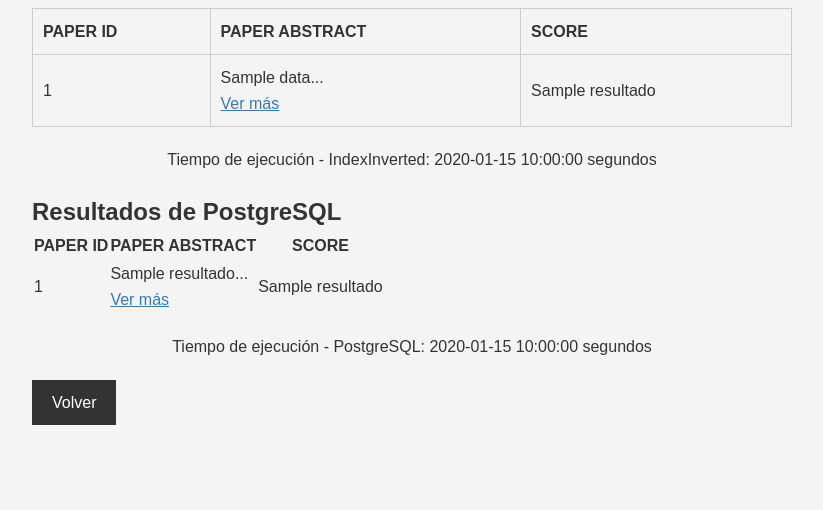
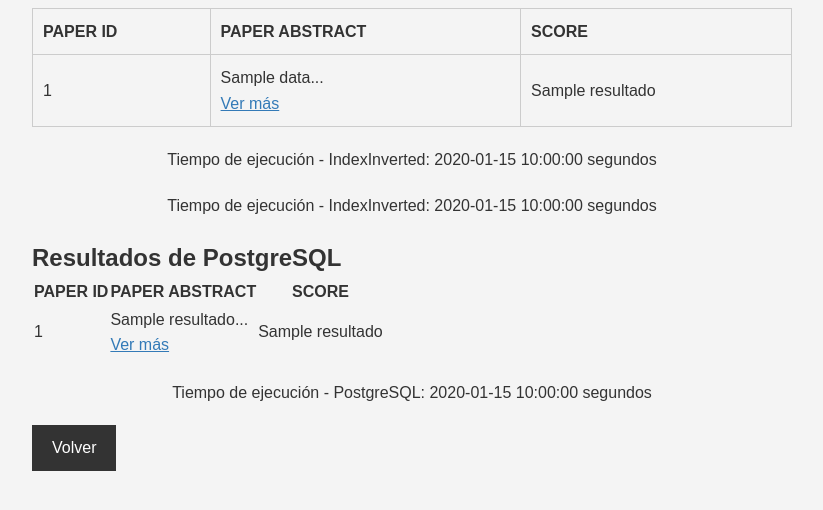
Before and after one commit to HarlopFlores2/Proyecto-2-BD, a Flask app: template templates/resultados.html in a window 1280 px wide. Shown: the part 142-652 px from the top of the page, without its empty margins (228-1051 px from the left). Run offline with Flask 3, Linux system fonts and the light colour scheme; the template is opened without the code that fills it: most values are stand-ins (such as "Sample title", 1, 10 or a date in 2020); parts of the project's set-up code (start-up, migrations or seed data) failed here and were passed over.

Commit message:
Update resultados.html

```diff
--- a/templates/resultados.html
+++ b/templates/resultados.html
@@ -19,7 +19,7 @@
             <th>PAPER ABSTRACT</th>
             <th>SCORE</th>
         </tr>
-                {% for resultado in resultados %}
+        {% for resultado in resultados_spimi %}
         <tr>
             <td>{{resultado[0]}}</td>
             <td class="abstract">
@@ -32,6 +32,9 @@
         </tr>
         {% endfor %}
     </table>
+</section>
+<section class="tiempo">
+    <p>Tiempo de ejecución - IndexInverted: {{elapsed_time_spimi}} segundos</p>
 </section>
         <section class="tiempo">
             <p>Tiempo de ejecución - IndexInverted: {{elapsed_time}} segundos</p>
@@ -60,9 +63,10 @@
         {% endfor %}
     </table>
 </section>
-        <section class="tiempo sql">
+<section class="tiempo">
     <p>Tiempo de ejecución - PostgreSQL: {{elapsed_time_sql}} segundos</p>
 </section>
+
 
         <!-- Botones -->
         <section class="botones">
```
Lines whose indentation alone changed are shown as unchanged.
